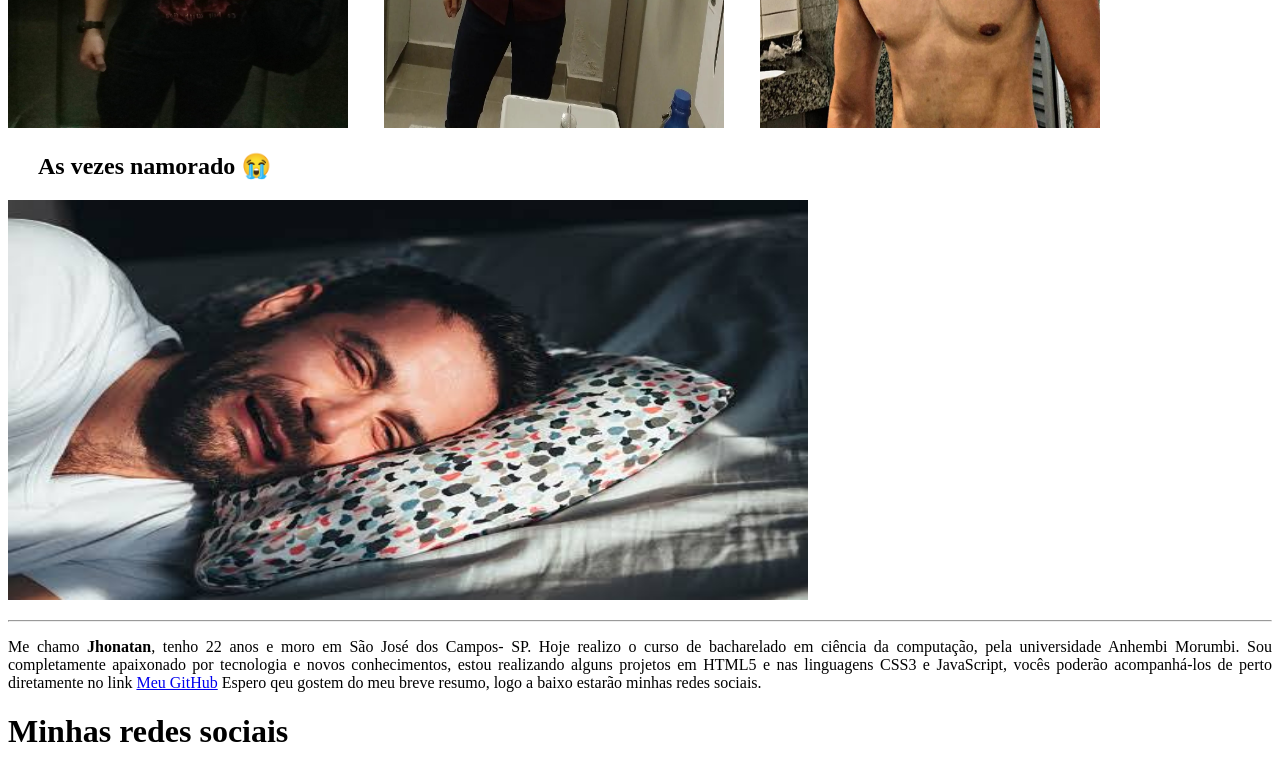
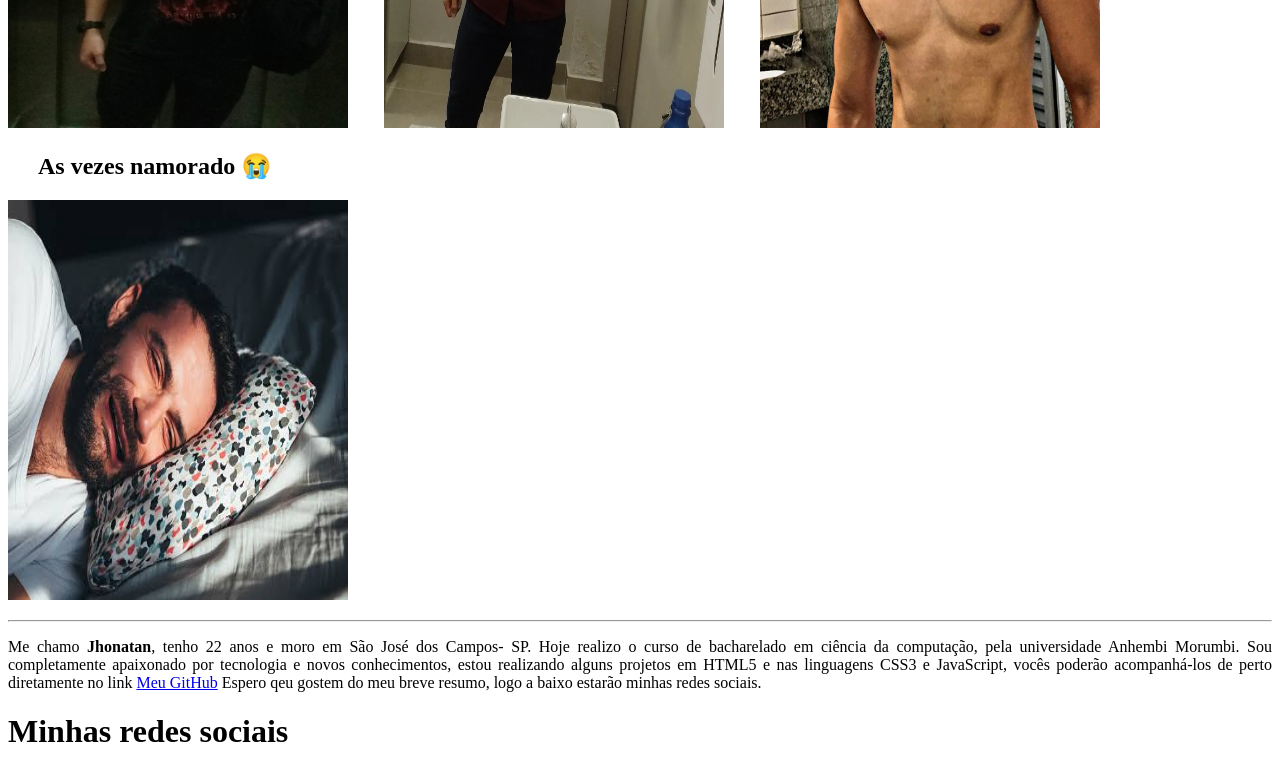
Before and after one commit to JhonatanDevJR/Sobre-Mim, a plain HTML site: page index.html in a window 1280 px wide. Shown: the part 444-1213 px from the top of the page. Drawn offline with Linux system fonts and the light colour scheme.

Commit message:
Update index.html

```diff
--- a/index.html
+++ b/index.html
@@ -19,7 +19,7 @@
     <hr>
     <p> <img src="foto-eu-2.jpeg" width="340" height="440" alt="Minha foto">&nbsp;&nbsp;&nbsp;&nbsp;&nbsp;&nbsp;&nbsp;&nbsp;&nbsp;<img src="Eu-social.png" width="340" height="440" alt="Minha foto">&nbsp;&nbsp;&nbsp;&nbsp;&nbsp;&nbsp;&nbsp;&nbsp;&nbsp;<img src="Eu-fisico.jpg" width="340" height="440" alt="Minha foto"> </p>
     <h2>&nbsp;&nbsp;&nbsp;&nbsp;&nbsp;As vezes namorado 😭</h2>
-    <p><img src="sad.jpeg" width="800" height="400" alt="sad"></p>
+    <p><img src="sad.jpeg" width="340" height="400" alt="sad"></p>
     <hr>
 
     <p>Me chamo <b>Jhonatan</b>, tenho 22 anos e moro em São José dos Campos- SP. Hoje realizo o curso de bacharelado em ciência da computação, pela universidade Anhembi Morumbi. Sou completamente apaixonado por tecnologia e novos conhecimentos, estou realizando alguns projetos em HTML5 e nas linguagens CSS3 e JavaScript, vocês poderão acompanhá-los de perto diretamente no link <a href="https://github.com/JhonatanDevJR" target="_blank">Meu GitHub</a> Espero qeu gostem do meu breve resumo, logo a baixo estarão minhas redes sociais.</p>
```
